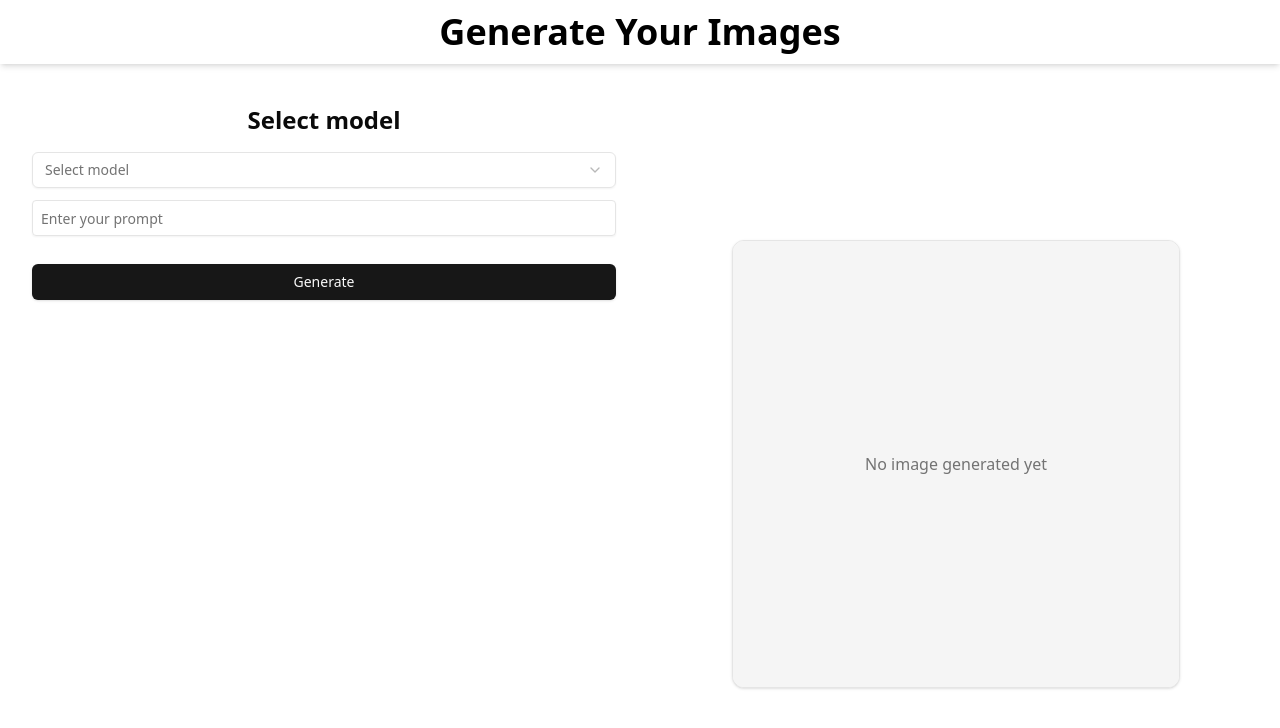
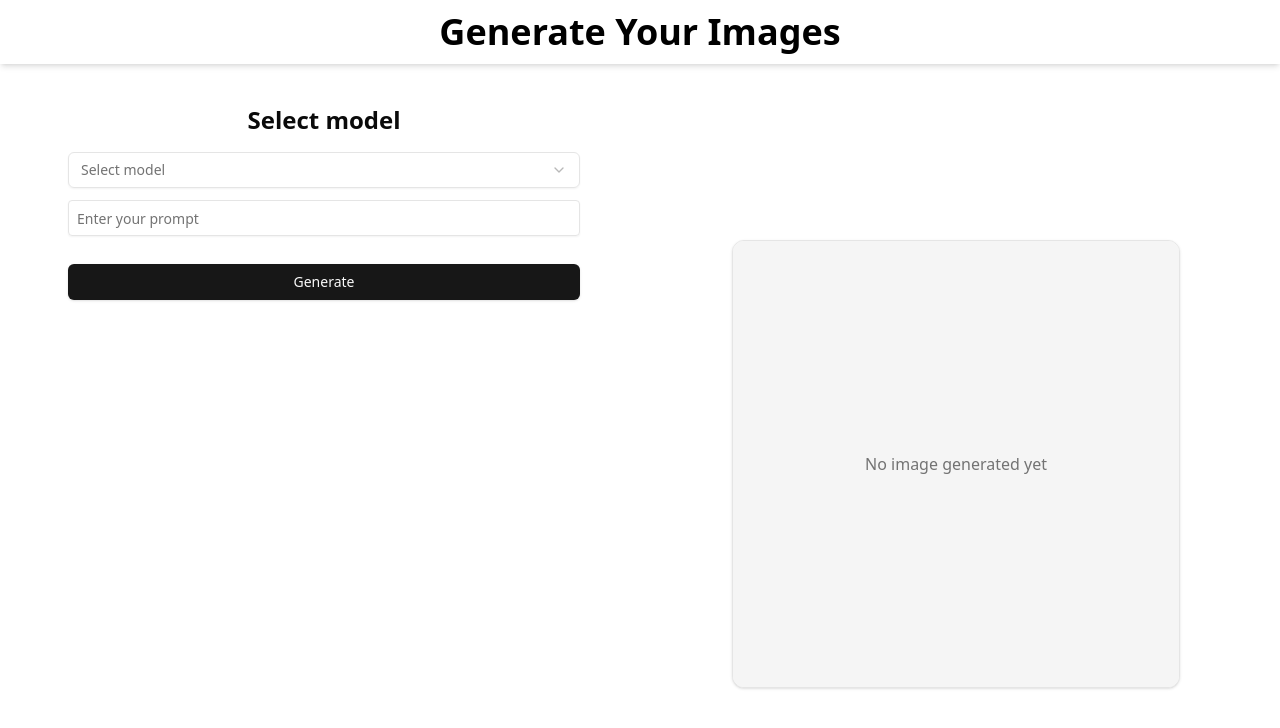
Before and after one commit to Saman-dev12/CF-next, a Next.js app: page / in a window 1280 px wide. Shown: the top 728 px of the page. Built offline with nearby package versions, Linux system fonts and the light colour scheme.

Commit message:
Bit responsiveness

```diff
--- a/src/components/Model.tsx
+++ b/src/components/Model.tsx
@@ -89,11 +89,11 @@ export const Model: React.FC<ModelProps> = ({ generatedImage,setLoadingState })
   }
 
   return (
-      <div className='w-full h-screen flex flex-col pt-10'>
-        <h1 className='text-2xl font-bold text-center'>Select model</h1>
+    <div className='w-full h-screen flex flex-col pt-10 px-4 md:px-10'>
+    <h1 className='text-2xl font-bold text-center mb-4'>Select model</h1>
     <Form {...form}>
-          <form onSubmit={form.handleSubmit(onSubmit)}>
-            <div className='flex justify-center flex-col gap-3 p-4'>
+      <form onSubmit={form.handleSubmit(onSubmit)} className="w-full max-w-lg mx-auto">
+      <div className='flex flex-col gap-3'>
         <FormField
         control={form.control}
         name="model"
@@ -132,7 +132,7 @@ export const Model: React.FC<ModelProps> = ({ generatedImage,setLoadingState })
           </FormItem>
         )}
         />
-              <Button type="submit">Generate</Button>
+        <Button type="submit" className="w-full md:w-auto">Generate</Button>
       </div>
       </form>
     </Form>
```
Lines whose indentation alone changed are shown as unchanged.
